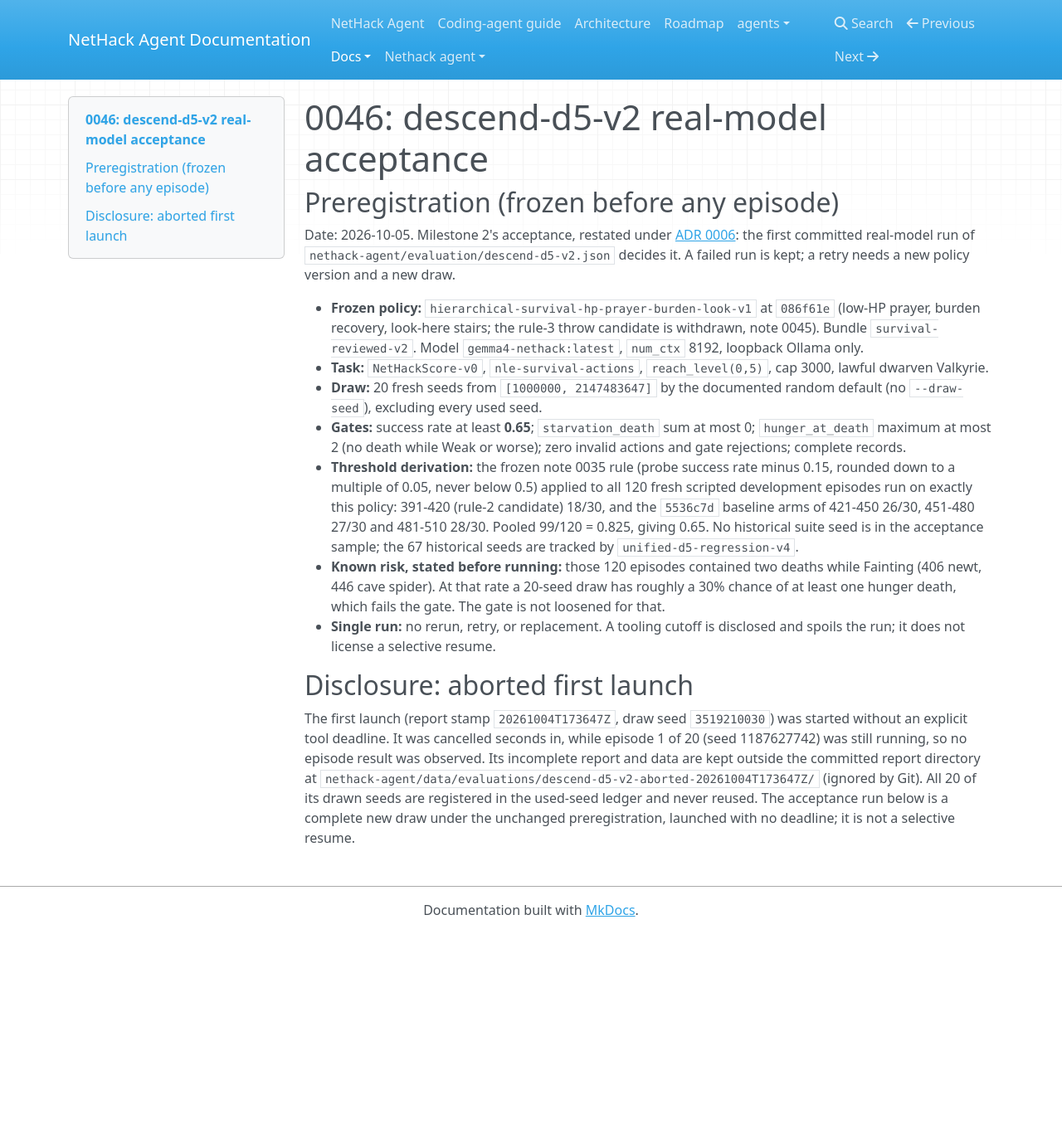
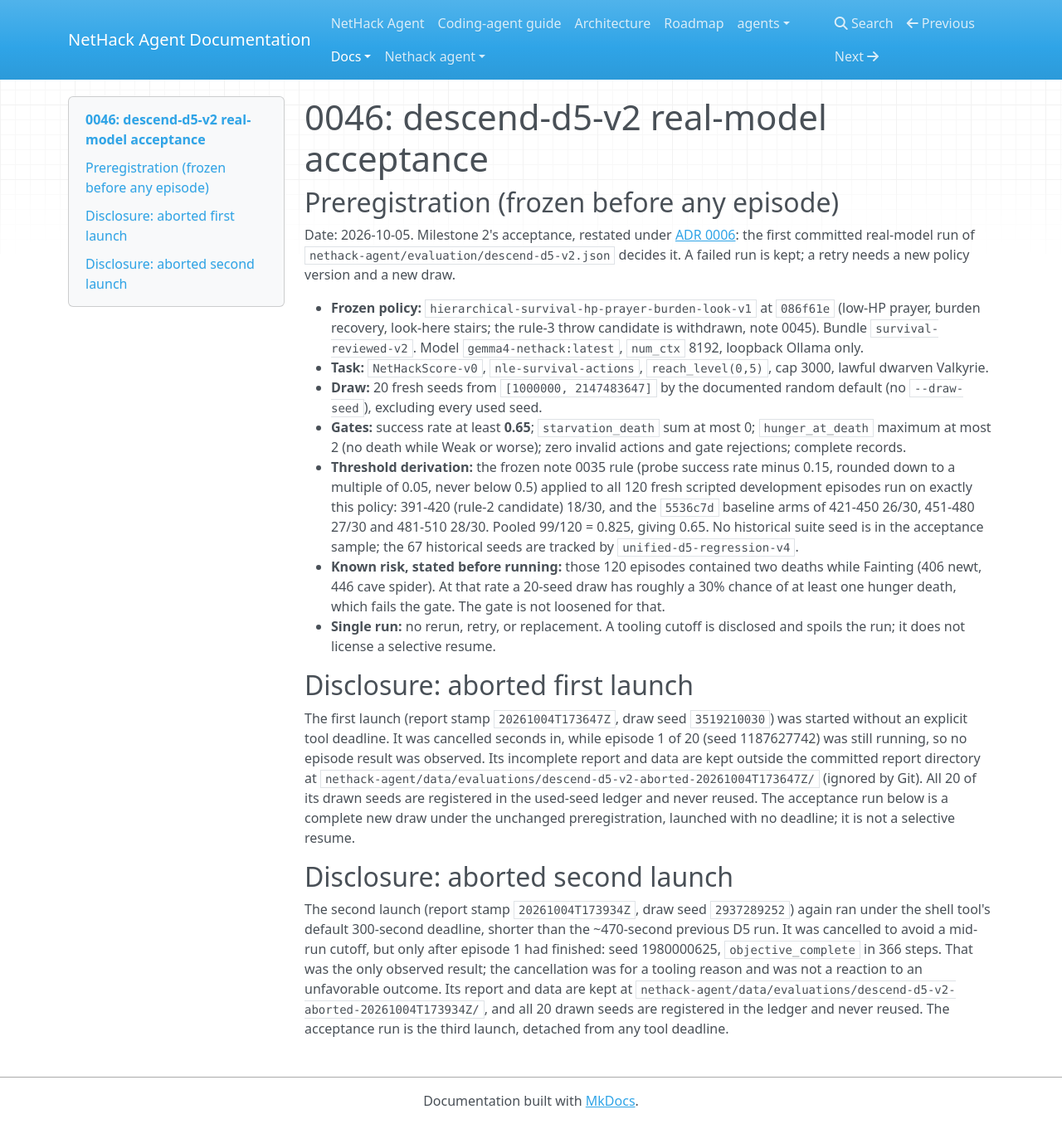
Before and after one commit to Stimim/workspace-agent-play-nethack, an MkDocs documentation site: the page built from docs/notes/0046-descend-d5-v2-real-model-acceptance.md, in a window 1280 px wide and 1355 px high. Shown: the whole window at 83% size. Built offline with MkDocs 1.6.1, drawn with Linux system fonts in a browser that asks for light colours; nearby versions of some CDN libraries.

Commit message:
Disclose the second aborted descend-d5-v2 launch
The launch ran under a 300-second tool deadline and was cancelled after
its first episode (a success). Register its draw and record it in note
0046 before a detached acceptance run.

OMP-Conversation: 01a0dd35-4ec8-76dd-9c86-bcac1fdb25c5

```diff
--- a/docs/notes/0046-descend-d5-v2-real-model-acceptance.md
+++ b/docs/notes/0046-descend-d5-v2-real-model-acceptance.md
@@ -44,3 +44,16 @@
 ledger and never reused. The acceptance run below is a complete new draw
 under the unchanged preregistration, launched with no deadline; it is not a
 selective resume.
+
+## Disclosure: aborted second launch
+
+The second launch (report stamp `20261004T173934Z`, draw seed
+`2937289252`) again ran under the shell tool's
+default 300-second deadline, shorter than the ~470-second previous D5 run.
+It was cancelled to avoid a mid-run cutoff, but only after episode 1 had
+finished: seed 1980000625, `objective_complete` in 366 steps. That was the
+only observed result; the cancellation was for a tooling reason and was
+not a reaction to an unfavorable outcome. Its report and data are kept at
+`nethack-agent/data/evaluations/descend-d5-v2-aborted-20261004T173934Z/`, and all 20 drawn
+seeds are registered in the ledger and never reused. The acceptance run is
+the third launch, detached from any tool deadline.
```
Also changed, not shown: 1 other file.
